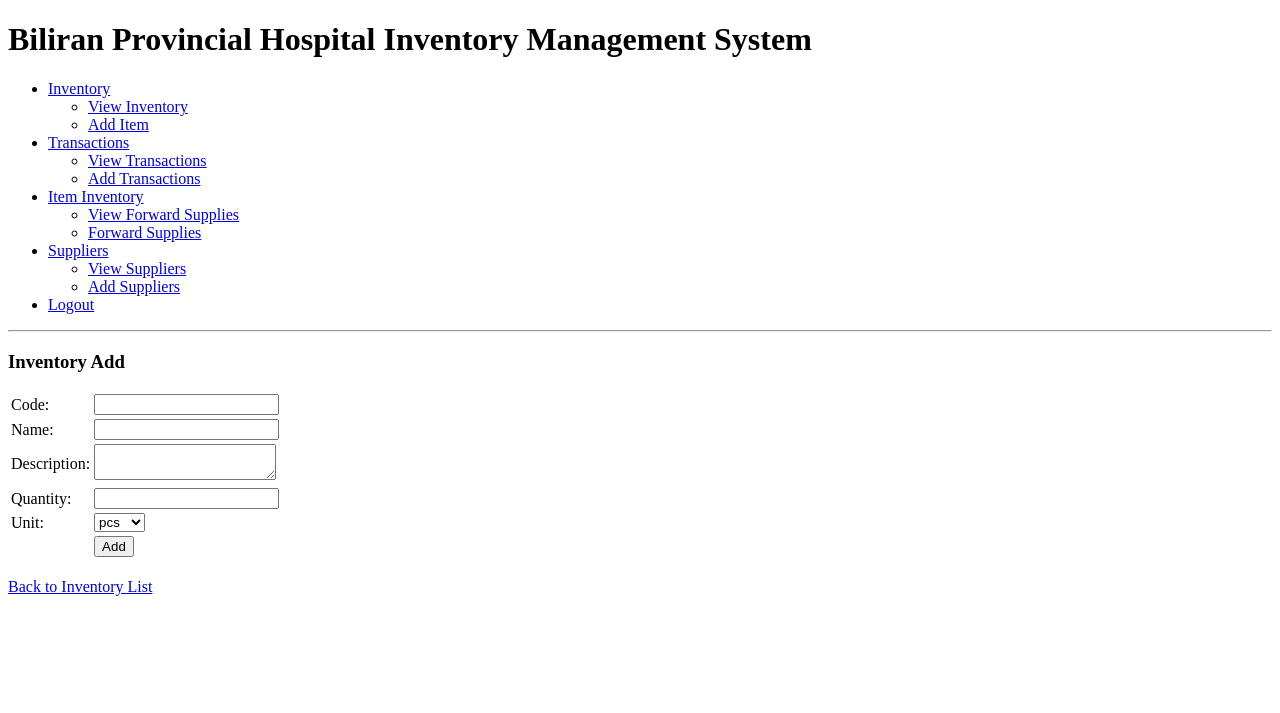
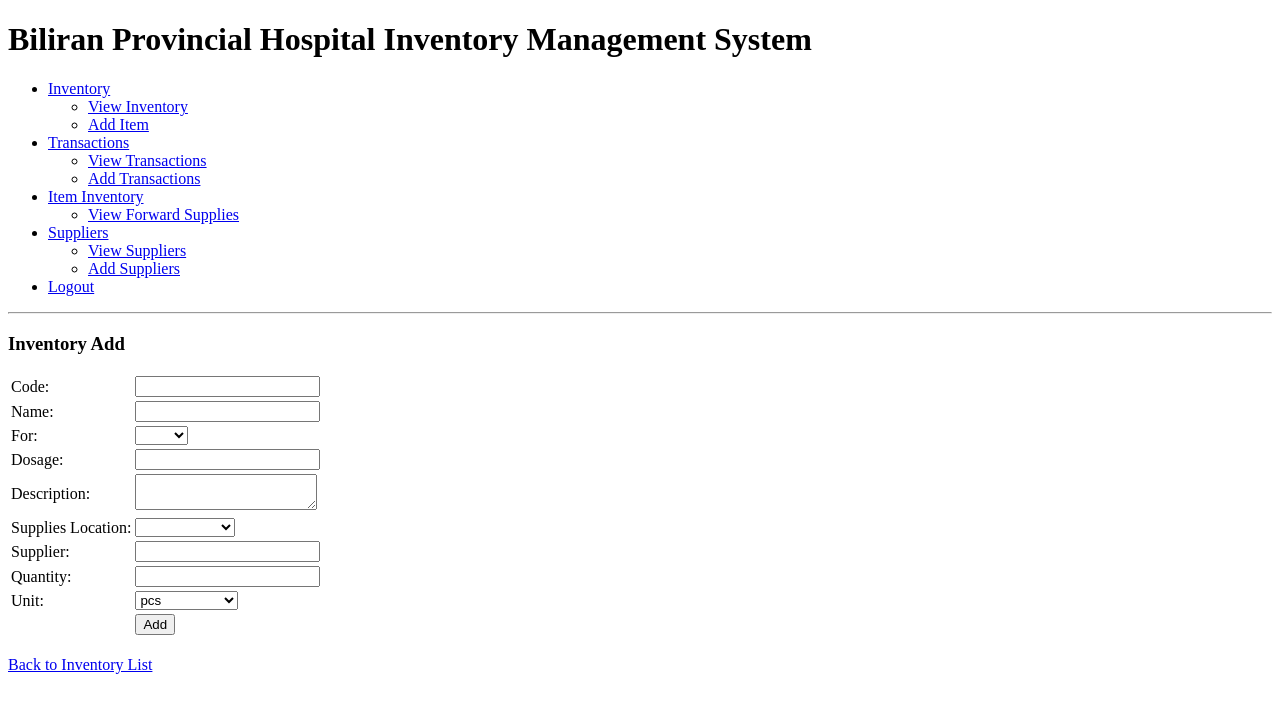
Before and after one commit to seans888/BPH-Inventory-Management, a PHP site: page /inventory_add.php in a window 1280 px wide. Shown: the top 713 px of the page. Run offline with PHP 8.4, Linux system fonts and the light colour scheme; the visitor is signed in with stand-in values (Sample User, id 1); tables that the repository leaves empty or names only in its code hold one stand-in row (values such as "Sample post").

Commit message:
added inventory list details dosage, supplies location, supplier name

```diff
--- a/BPHIMS/header.php
+++ b/BPHIMS/header.php
@@ -28,7 +28,6 @@
 			<li><a href="item_inventory.php">Item Inventory</a></li>
 			<ul>
 				<li><a href="view_forward_supplies.php">View Forward Supplies</a></li>
-				<li><a href="forward_supplies.php">Forward Supplies</a></li>
 			</ul>
 			<li>
 				<a href="supplier.php">Suppliers</a><br>
--- a/BPHIMS/inventory_add.php
+++ b/BPHIMS/inventory_add.php
@@ -15,13 +15,56 @@
 		<td><span>Name:</span></td>
 		<td><input type="text" name="name" required /></td>
 	</tr>
+
+<tr>
+		<td><span>For:</span></td>
+		<td>
+			<select name="fore" >
+			<?php
+				foreach(Helper::toArray(DB_ITEMS_FOR) as $fore) {
+			?>
+				<option value= ""></option>
+				<option value="<?php echo $fore; ?>"><?php echo $fore; ?></option>
+			<?php
+				}
+			?>
+			</select>
+		</td>
+	</tr>
+
+<tr>
+		<td><span>Dosage:</span></td>
+		<td><input type="text" name="dosage" /></td>
+	</tr>
+
 	<tr>
 		<td><span>Description:</span></td>
 		<td><textarea name="description"></textarea></td>
 	</tr>
+
+<tr>
+		<td><span>Supplies Location:</span></td>
+		<td>
+			<select name="location" required>
+			<?php
+				foreach(Helper::toArray(DB_ITEMS_LOCATION) as $location) {
+			?>
+				<option value= ""></option>
+				<option value="<?php echo $location; ?>"><?php echo $location; ?></option>
+			<?php
+				}
+			?>
+			</select>
+		</td>
+	</tr>
+
+	<tr>
+		<td><span>Supplier:</span></td>
+		<td><input type="text" name="supplier" required /></td>
+	</tr>
 	<tr>
 		<td><span>Quantity:</span></td>
-		<td><input type="text" name="quantity" required /></td>
+		<td><input type="number" name="quantity" required /></td>
 	</tr>
 	<tr>
 		<td><span>Unit:</span></td>
@@ -37,6 +80,9 @@
 			</select>
 		</td>
 	</tr>
+
+
+
 	<tr>
 		<td><span></span></td>
 		<td><input type="submit" value="Add" /></td>
--- a/BPHIMS/php/bphims_api.php
+++ b/BPHIMS/php/bphims_api.php
@@ -71,21 +71,31 @@ class BPHIMS {
 		// Create Query
 		$code = mysql_real_escape_string($data['code']);
 		$name = mysql_real_escape_string($data['name']);
+		$fore = mysql_real_escape_string($data['fore']);
+		$dosage = mysql_real_escape_string($data['dosage']);
 		$description = mysql_real_escape_string($data['description']);
+		$location = mysql_real_escape_string($data['location']);
+		$supplier = mysql_real_escape_string($data['supplier']);
 		$quantity = mysql_real_escape_string($data['quantity']);
 		$unit = mysql_real_escape_string($data['unit']);
+
 
 		$sql = '
 			INSERT
 			INTO
-				`items` (`code`, `name`, `description`, `quantity`, `unit`)
+				`items` (`code`, `name`, `fore`, `dosage`, `description`, `location`, `supplier`, `quantity`, `unit`)
 			VALUES
 				(
 					"'.$code.'",
 					"'.$name.'",
+					"'.$fore.'",
+					"'.$dosage.'",
 					"'.$description.'",
+					"'.$location.'",
+					"'.$supplier.'",
 					"'.$quantity.'",
 					"'.$unit.'"
+
 				)
 		';
 
@@ -142,9 +152,14 @@ class BPHIMS {
 		$item_id = mysql_real_escape_string($data['item_id']);
 		$code = mysql_real_escape_string($data['code']);
 		$name = mysql_real_escape_string($data['name']);
+		$fore = mysql_real_escape_string($data['fore']);
+		$dosage = mysql_real_escape_string($data['dosage']);
 		$description = mysql_real_escape_string($data['description']);
+		$location = mysql_real_escape_string($data['location']);
+		$supplier = mysql_real_escape_string($data['supplier']);
 		$quantity = mysql_real_escape_string($data['quantity']);
 		$unit = mysql_real_escape_string($data['unit']);
+
 
 		$sql = "
 			UPDATE
@@ -152,9 +167,14 @@ class BPHIMS {
 			SET
 				`code`='".$code."',
 				`name`='".$name."',
+				`fore`='".$fore."',
+				`dosage`='".$dosage."',
 				`description`='".$description."',
+				`location`='".$location."',
+				`supplier`='".$supplier."',
 				`quantity`='".$quantity."',
 				`unit`='".$unit."'
+
 			WHERE
 				`item_id`='".$item_id."'
 			";
@@ -201,7 +221,7 @@ class BPHIMS {
 	/**
 		Add Supplier
 	*/
-	public static function adddSupplier($data) {
+	public static function addSupplier($data) {
 		// Open DB
 		$db = Helper::openDB();
 
--- a/BPHIMS/php/constants.php
+++ b/BPHIMS/php/constants.php
@@ -19,6 +19,8 @@ define("DB_USERS_TYPE_ADMIN",1);
 define("DB_USERS_TYPE_USER",2);
 
 /* Database Table:item Variables */
-define("DB_ITEMS_UNIT","pcs|pack|box|pad");
+define("DB_ITEMS_UNIT","pcs|pack|box|pcs per bottle");
+define("DB_ITEMS_FOR","Adult|Kids");
+define("DB_ITEMS_LOCATION","Stockroom A|Stockroom B|Stockroom C");
 
 ?>
```
Also changed, not shown: BPHIMS/inventory.php (+10 -0 lines), BPHIMS/inventory_edit.php (+47 -1 lines).
